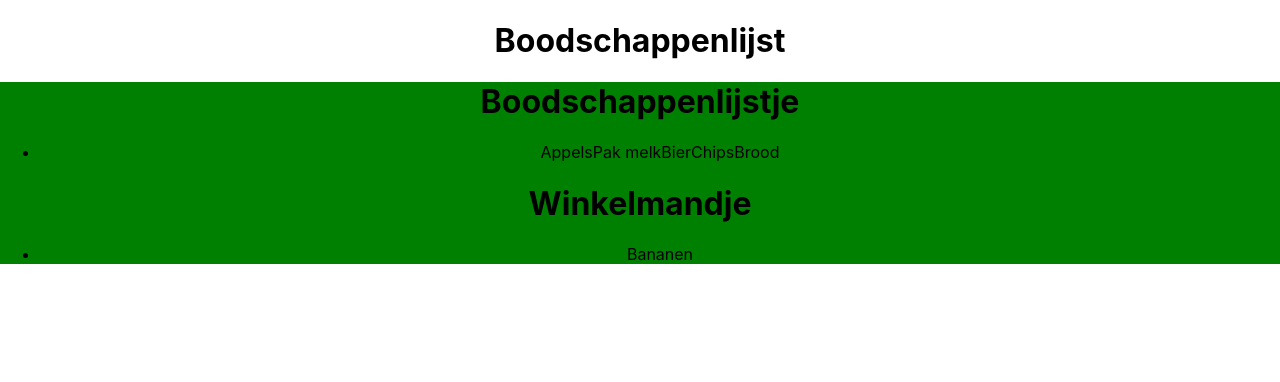
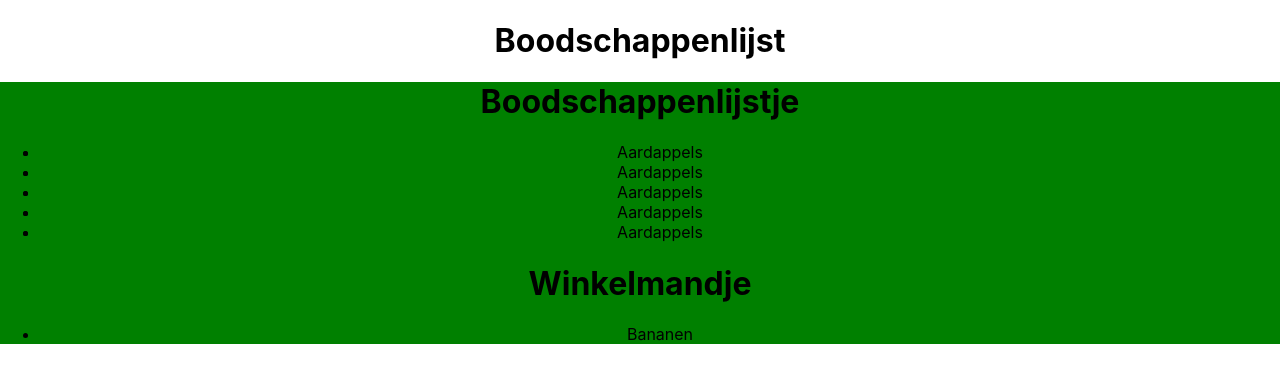
Before and after one commit to Boogaerdtth/React-Boodschappenmand-Winkelmand, a React (Create React App) app: page / in a window 1280 px wide. Shown: the top 382 px of the page. Built offline with nearby package versions, Linux system fonts and the light colour scheme.

Commit message:
receive the props

```diff
--- a/src/Container.js
+++ b/src/Container.js
@@ -20,14 +20,16 @@ class Container extends React.Component {
         }
     }
     render() {
+        // console.log(this.state.groceryItems)
         return (
             <div className="container">
-                <GroceryList data={this.state} />
-                <ShoppingCart data={this.state} />
+                <GroceryList container={this.state} />
+                <ShoppingCart container={this.state} />
 
             </div>
         )
     }
 }
+//
 
 export default Container
--- a/src/components/GroceryList.js
+++ b/src/components/GroceryList.js
@@ -1,16 +1,16 @@
 import React from 'react'
-// import List from './List'
+import List from './List'
 // import Container from '../Container'
+// import ListItem from './ListItem'
 
 
 function GroceryList(props) {
-    const allGroceryItems = props.data.groceryItems.map(item => item.title)
+    console.log(props.container.groceryItems)
+    // const allGroceryItems = props.container.groceryItems.map(item => item.title)
     return (
         <div>
             <h1>Boodschappenlijstje</h1>
-            <ul>
-                <li>{allGroceryItems}</li>
-            </ul>
+            <List grocerylist={props.container} />
         </div>
     )
 }
--- a/src/components/List.js
+++ b/src/components/List.js
@@ -1,18 +1,29 @@
-// import React from 'react'
-// import ListItem from './ListItem'
+import React from 'react'
+import ListItem from './ListItem'
 // import Container from '../Container'
 
-// function List(props) {
-//     console.log(props)
+function List(props) {
+    // console.log(props.grocerylist.groceryItems)
 
-//     return (
-//         <div>
-//             <ul {...this.state}>
-//                 {allGroceryItems}
-//             </ul>
-//         </div>
-//     )
-// }
+    // return (
+    //     <div>
+    //         <ul {...this.state}>
+    //             {allGroceryItems}
+    //         </ul>
+    //     </div>
+    // )
+    return (
+        <div>
+            <ul>
+                <li><ListItem list={props.grocerylist.groceryItems} /></li>
+                <li><ListItem /></li>
+                <li><ListItem /></li>
+                <li><ListItem /></li>
+                <li><ListItem /></li>
+            </ul>
+        </div>
+    )
+}
+// console.log(props.grocerylist.groceryItems.title)
 
-
-// export default List
+export default List
--- a/src/components/ListItem.js
+++ b/src/components/ListItem.js
@@ -1,15 +1,23 @@
-// import React from 'react'
-// import Container from '../Container'
+import React from 'react'
 
-// function ListItem(props) {
-//     return (
-//         <li
-//         // key={item.id}
-//         // className='list-item'
-//         // onClick={clickItem}
-//         // value={item.title}
-//         >{props.data.title}</li>
-//     )
-// }
-
-// export default ListItem
+function ListItem(props) {
+    console.log(props.list)
+    // const allGroceryItems = props.list.map(item => item = item.title)
+    // {props.grocerylist.groceryItems.title}
+    return (
+        <div>
+            <li
+            // key={item.id}
+            // className='list-item'
+            // onClick={clickItem}
+            // value={item.title}
+            // >{props.data.title}
+            >
+                Aardappels</li>
+            {/* {props.list} */}
+            {/* {allGroceryItems} */}
+        </div>
+    )
+}
+console.log('hallo')
+export default ListItem
--- a/src/components/ShoppingCart.js
+++ b/src/components/ShoppingCart.js
@@ -3,7 +3,7 @@ import React from 'react'
 
 
 function ShoppingCart(props) {
-    const allShoppingListItems = props.data.shoppingListItems.map(item => item.title)
+    const allShoppingListItems = props.container.shoppingListItems.map(item => item.title)
     return (
         <div>
             <h1>Winkelmandje</h1>
```
Also changed, not shown: 1 other file (tests, documents, lock files or other folders).
